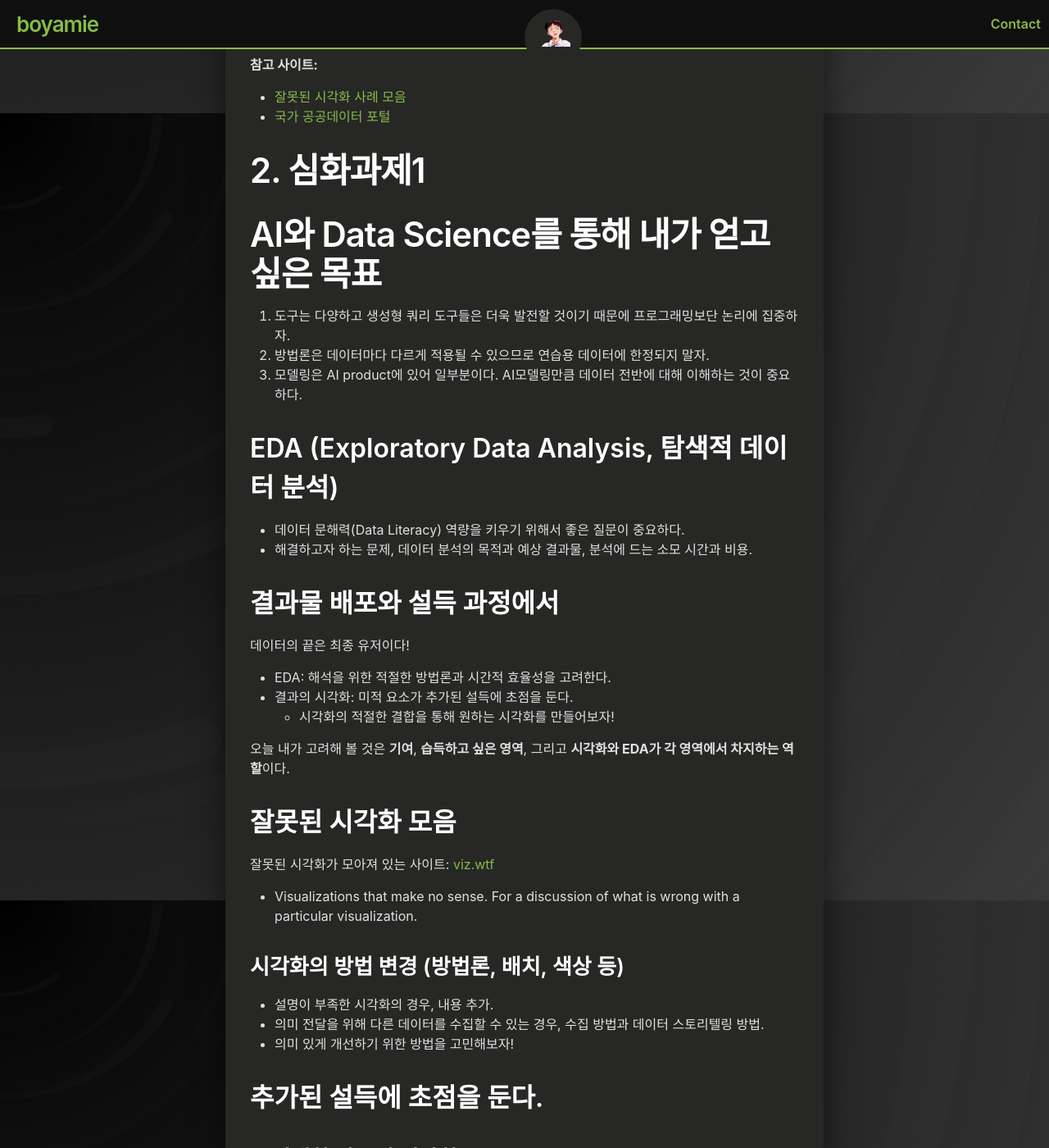
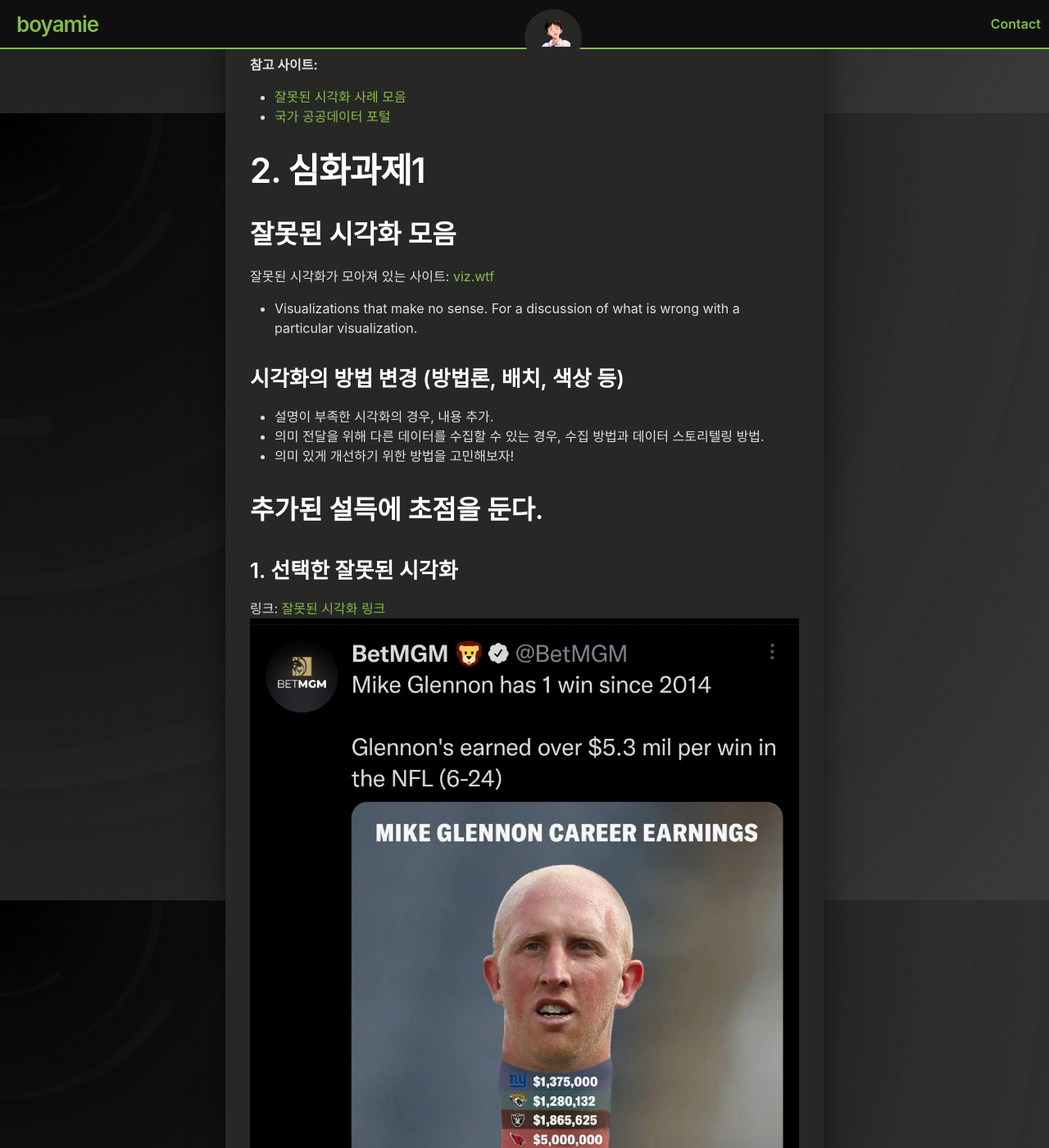
Before and after one commit to boyamie/boyamie.github.io, a Jekyll site: the page built from _posts/2024-08-20-boostcamp_012.md, in a window 1280 px wide and 1400 px high, scrolled down 2742 px. Shown: the whole window at 82% size. Built offline with Jekyll 4.4.1, drawn with Linux system fonts in a browser that asks for light colours.

Commit message:
Update 2024-08-20-boostcamp_012.md

```diff
--- a/_posts/2024-08-20-boostcamp_012.md
+++ b/_posts/2024-08-20-boostcamp_012.md
@@ -99,25 +99,6 @@ tags: [Naver Boostcamp, daily report]
 - [국가 공공데이터 포털](https://www.data.go.kr/index.do)
 
 # 2. 심화과제1
-# AI와 Data Science를 통해 내가 얻고 싶은 목표
-
-1. 도구는 다양하고 생성형 쿼리 도구들은 더욱 발전할 것이기 때문에 프로그래밍보단 논리에 집중하자.
-2. 방법론은 데이터마다 다르게 적용될 수 있으므로 연습용 데이터에 한정되지 말자.
-3. 모델링은 AI product에 있어 일부분이다. AI모델링만큼 데이터 전반에 대해 이해하는 것이 중요하다.
-
-## EDA (Exploratory Data Analysis, 탐색적 데이터 분석)
-
-- 데이터 문해력(Data Literacy) 역량을 키우기 위해서 좋은 질문이 중요하다.
-- 해결하고자 하는 문제, 데이터 분석의 목적과 예상 결과물, 분석에 드는 소모 시간과 비용.
-
-## 결과물 배포와 설득 과정에서
-
-데이터의 끝은 최종 유저이다!
-- EDA: 해석을 위한 적절한 방법론과 시간적 효율성을 고려한다.
-- 결과의 시각화: 미적 요소가 추가된 설득에 초점을 둔다.
-  - 시각화의 적절한 결합을 통해 원하는 시각화를 만들어보자!
-
-오늘 내가 고려해 볼 것은 **기여**, **습득하고 싶은 영역**, 그리고 **시각화와 EDA가 각 영역에서 차지하는 역할**이다.
 
 ## 잘못된 시각화 모음
 
@@ -134,9 +115,7 @@ tags: [Naver Boostcamp, daily report]
 
 ### 1. 선택한 잘못된 시각화
 링크: [잘못된 시각화 링크](https://x.com/advertisedtwit/status/1473354400294965258)
-이미지:
-
-![Mike Glennon Career Earnings](https://x.com/advertisedtwit/status/1473354400294965258)
+<img src="https://raw.githubusercontent.com/boyamie/boyamie.github.io/main/image/as_1.jpg" width="820" style="display: block; margin: 0 auto;" />
 
 ### 2. 현재 시각화의 문제점 및 개선 방향
 
```
